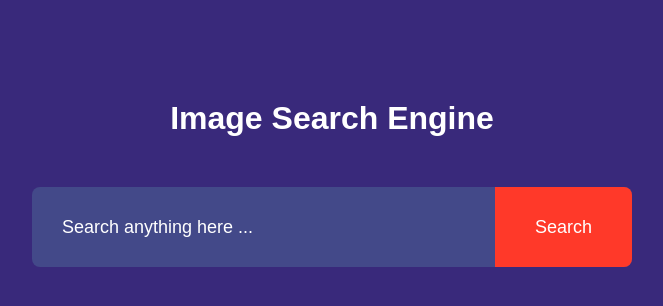
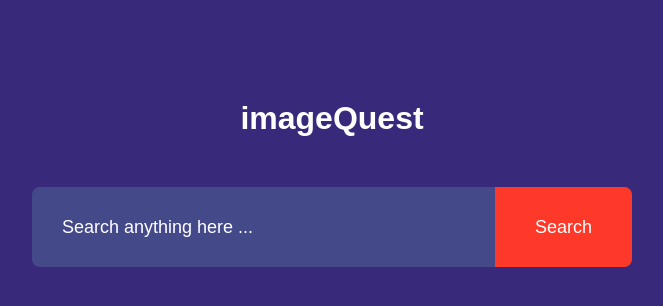
Before and after one commit to OtaraAlex/imageSearch, a plain HTML site: page index.html in a window 1280 px wide. Shown: the whole page, without its empty margins (308-971 px from the left). Drawn offline with Linux system fonts and the light colour scheme.

Commit message:
Update title

```diff
--- a/index.html
+++ b/index.html
@@ -6,7 +6,7 @@
     <link rel="stylesheet" href="style.css">
 </head>
 <body>
-<h1>Image Search Engine</h1>
+<h1>imageQuest</h1>
 <form id="search-form">
     <input type="text" id="search-box" placeholder="Search anything here ..." required>
     <button>Search</button>
```
